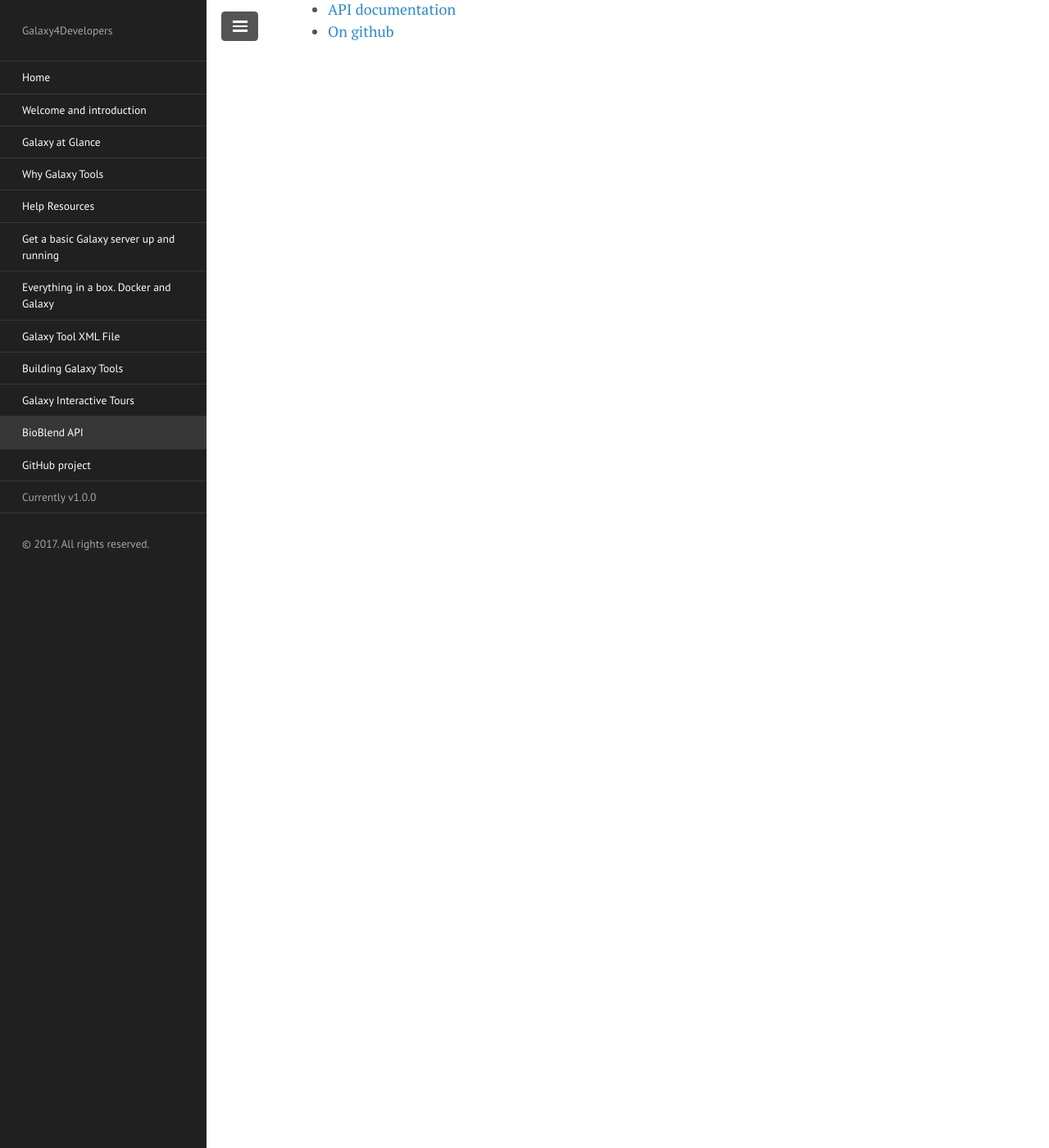
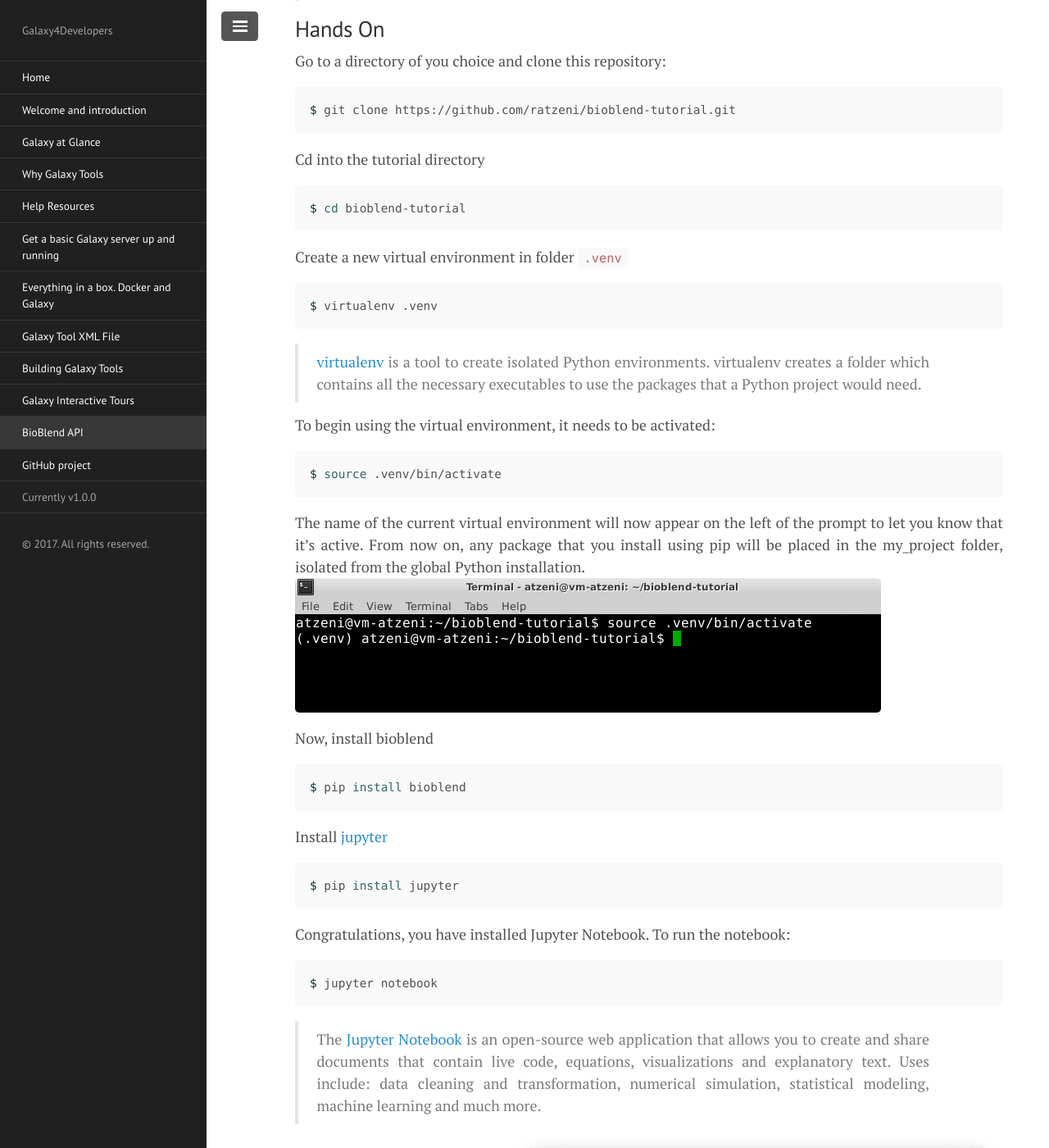
Before and after one commit to crs4/Galaxy4Developers, a Jekyll site: the page built from lectures/10.api.md, in a window 1280 px wide and 1400 px high, scrolled down 35824 px. Shown: the whole window at 82% size. Built offline with Jekyll 4.4.1, drawn with Linux system fonts in a browser that asks for light colours; nearby versions of some CDN libraries; some of the changed text lies outside the part shown.

Commit message:
Bioblend API - Hands on

````diff
--- a/lectures/10.api.md
+++ b/lectures/10.api.md
@@ -1242,7 +1242,57 @@ Returns: state of the given job among the following values. If the state cannot
 - `ok`
 - `error`
 
+## Hands On
+Go to a directory of you choice and clone this repository:
+```bash
+$ git clone https://github.com/ratzeni/bioblend-tutorial.git
+```
+Cd into the tutorial directory
+```bash
+$ cd bioblend-tutorial
+```
+Create a new virtual environment in folder `.venv`
+```bash
+$ virtualenv .venv
+```
+> [virtualenv](https://virtualenv.pypa.io/en/stable/) is a tool to create isolated Python environments.
+virtualenv creates a folder which contains all the necessary executables to use the packages that a Python project would need.
+
+To begin using the virtual environment, it needs to be activated:
+```bash
+$ source .venv/bin/activate
+```
+The name of the current virtual environment will now appear on the left of the prompt to let you know that it’s active.
+From now on, any package that you install using pip will be placed in the my_project folder, isolated from the global Python installation.
+![Virtualvenv]({{site.url}}/images/10_venv_activate.png)
+Now, install bioblend
+```bash
+$ pip install bioblend
+```
+Install [jupyter](http://jupyter.org/)
+```bash
+$ pip install jupyter
+```
+Congratulations, you have installed Jupyter Notebook. To run the notebook:
+```bash
+$ jupyter notebook
+```
+> The [Jupyter Notebook](http://jupyter-notebook-beginner-guide.readthedocs.io/en/latest/what_is_jupyter.html)
+is an open-source web application that allows you to create and share documents that contain live code, equations,
+visualizations and explanatory text. Uses include: data cleaning and transformation, numerical simulation,
+statistical modeling, machine learning and much more.
+
+![Jupyter Notebook]({{site.url}}/images/jupyterpreview.png)
+
+### Exiting
+`Ctrl-c` to exit from notebook
+When ou are done working in the virtual environment, you can deactivate it:
+```bash
+$ deactivate
+```
 ## References
 * [Source code for bioblend.galaxy](https://bioblend.readthedocs.io/en/latest/_modules/bioblend/galaxy.html)
 * [API documentation](https://bioblend.readthedocs.io/en/latest/api_docs/galaxy/all.html)
 * [On github](https://github.com/galaxyproject/bioblend)
+* [Virtualenv](https://virtualenv.pypa.io/en/stable/)
+* [Jupyter Notebook](http://jupyter-notebook-beginner-guide.readthedocs.io/en/latest/what_is_jupyter.html)
````
Also changed, not shown: images/10_venv_activate.png (added), images/jupyterpreview.png (added).
